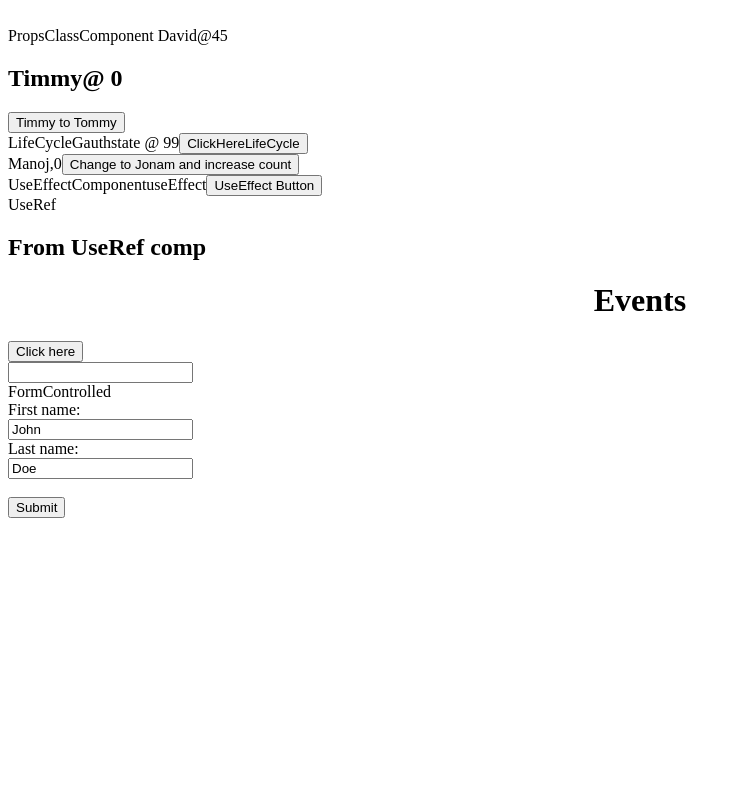
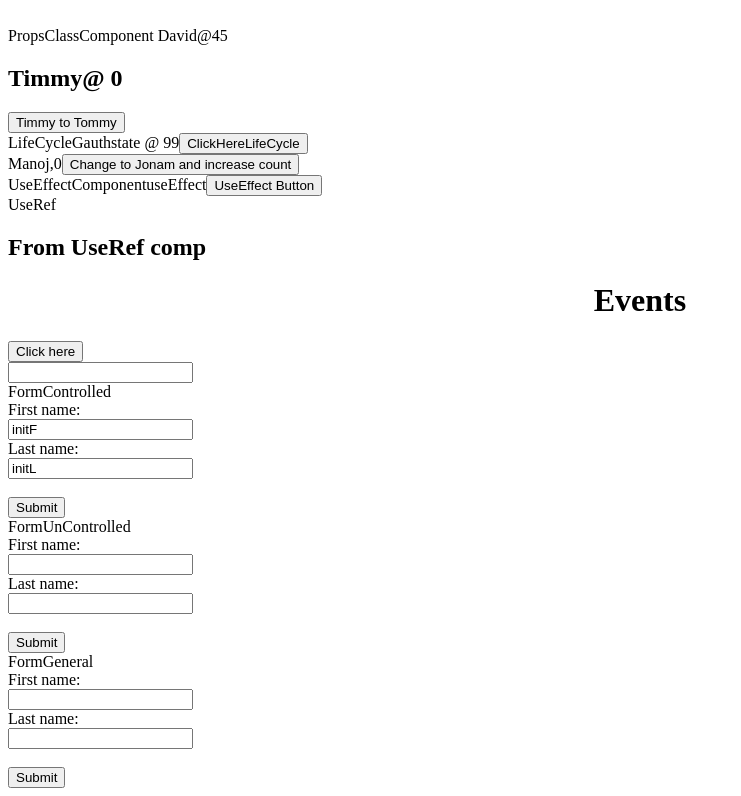
Before and after one commit to PrasadGautham/TestProject1, a React (Vite) app: page / in a window 1280 px wide. Shown: the part 243-1039 px from the top of the page, without its empty margins (0-741 px from the left). Before the commit the page ends 800 px from the top, so only its background shows below. Built offline with nearby package versions, Linux system fonts and the light colour scheme.

Commit message:
FOrmUnControlled and general

```diff
--- a/src/App.jsx
+++ b/src/App.jsx
@@ -8,9 +8,12 @@ import FragmentsComponent from "./FragmentsComponent.jsx";
 import UseStateComponent from "./UseStateComponent.jsx";
 import LifeCycleComponent from "./LifeCycleComponent.jsx";
 import UseEffectComponent from "./UseEffectComponent.jsx";
-import UseRef from "./UseRef.jsx"
-import Events from "./Events.jsx"
-import FormControlled from "./FormControlled.jsx"
+// import UseRef from "./UseRef.jsx";
+import Events from "./Events.jsx";
+import FormControlled from "./FormControlled.jsx";
+import FormUnControlled from "./FormUncontrolled.jsx";
+import FormGeneral from "./FormGeneral";
+import UseRef from "./useRef.jsx";
 
 function App() {
   return (
@@ -29,7 +32,8 @@ function App() {
       <UseRef />
       <Events />
       <FormControlled />
-
+      <FormUnControlled />
+      <FormGeneral />
     </div>
   );
 }
--- a/src/FormControlled.jsx
+++ b/src/FormControlled.jsx
@@ -1,17 +1,37 @@
+import { useState } from "react";
+
 const FormControlled = () => {
-    const formHandler=(e)=>
-        {e.preventDefault()}
+  const [form, setForm] = useState({ fname: "initF", lname: "initL" });
+
+  const changeHandler = (e) => {
+    setForm({ ...form, [e.target.name]: e.target.value });
+  };
+  const formHandler = (e) => {
+    e.preventDefault();
+  };
   return (
     <div>
       FormControlled
       <form onSubmit={formHandler}>
         <label htmlFor="fname">First name:</label>
         <br />
-        <input type="text" id="fname" name="fname" value="John" />
+        <input
+          type="text"
+          id="fname"
+          onChange={changeHandler}
+          name="fname"
+          value={form.fname}
+        />
         <br />
         <label htmlFor="lname">Last name:</label>
         <br />
-        <input type="text" id="lname" name="lname" value="Doe" />
+        <input
+          type="text"
+          id="lname"
+          name="lname"
+          onChange={changeHandler}
+          value={form.lname}
+        />
         <br />
         <br />
         <input type="submit" value="Submit" />
@@ -19,4 +39,4 @@ const FormControlled = () => {
     </div>
   );
 };
-export default FormControlled
+export default FormControlled;
--- /dev/null
+++ b/src/FormGeneral.jsx
@@ -0,0 +1,26 @@
+import React from "react";
+
+const FormGeneral = () => {
+    const formHandler=(formData)=>{
+        console.log(formData.get("fname"),"  ---",formData.get("lname"))
+    }
+  return (
+    <div>
+      FormGeneral{" "}
+      <form action={formHandler}>
+        <label htmlFor="fname">First name:</label>
+        <br />
+        <input type="text" id="fname" name="fname"  />
+        <br />
+        <label htmlFor="lname">Last name:</label>
+        <br />
+        <input type="text" id="lname" name="lname"  />
+        <br />
+        <br />
+        <input type="submit" value="Submit" />
+      </form>
+    </div>
+  );
+};
+
+export default FormGeneral;
--- /dev/null
+++ b/src/FormUncontrolled.jsx
@@ -0,0 +1,28 @@
+import { useRef } from "react";
+
+const FormUnControlled = () => {
+  const fName = useRef();
+  const lName = useRef();
+  const formHandler = (e) => {
+    e.preventDefault();
+    console.log(fName.current.value, lName.current.value);
+  };
+  return (
+    <div>
+      FormUnControlled
+      <form onSubmit={formHandler}>
+        <label htmlFor="fname">First name:</label>
+        <br />
+        <input type="text" id="fname" name="fname" ref={fName} />
+        <br />
+        <label htmlFor="lname">Last name:</label>
+        <br />
+        <input type="text" id="lname" name="lname" ref={lName} />
+        <br />
+        <br />
+        <input type="submit" value="Submit" />
+      </form>
+    </div>
+  );
+};
+export default FormUnControlled;
--- a/src/UseEffectComponent.jsx
+++ b/src/UseEffectComponent.jsx
@@ -4,15 +4,15 @@ function UseEffectComponent() {
   const buttonhandler = () => {
     // setState({ name: "setState", age: 80 });s
     console.log("clicked");
-    setState2({sub: "Test rerender", value: 1})
+    setState2({ sub: "Test rerender", value: 1 });
   };
   const [state, setState] = useState({ name: "useEffect", age: 56 });
-  const [state2,setState2]=useState({sub: "Test", value: 0})
+  const [state2, setState2] = useState({ sub: "Test", value: 0 });
   useEffect(() => console.log("UseEffectComponent1")); //no dependency array:-runs on every render including initial mount and
   // every re-render which occurs due to any state or prop change
   useEffect(() => console.log("UseEffectComponent2"), []); //dependent on nothing hece, it will be loaded only on initial mount
   // and not on any re renders
-  useEffect(() => console.log("UseEffectComponent3"), [state]);//dependent on "state" variable alone so it wil load on rerender
+  useEffect(() => console.log("UseEffectComponent3"), [state]); //dependent on "state" variable alone so it wil load on rerender
   // due to change in "state" variable alone if the change is on "state2", it wont rerender
   return (
     <>
--- a/src/UseImperativeHandle.jsx
+++ b/src/UseImperativeHandle.jsx
@@ -1,6 +1,6 @@
 import { useImperativeHandle, useRef } from "react";
 
-const UseImperativeHandle = ({ref}) => {
+const UseImperativeHandle = ({ ref }) => {
   const h2Ref = useRef();
   useImperativeHandle(ref, () => {
     return {
```
Also changed, not shown: src/Events.jsx (+22 -10 lines), src/FragmentsComponent.jsx (+9 -4 lines), src/UseRef.jsx (+4 -5 lines).
